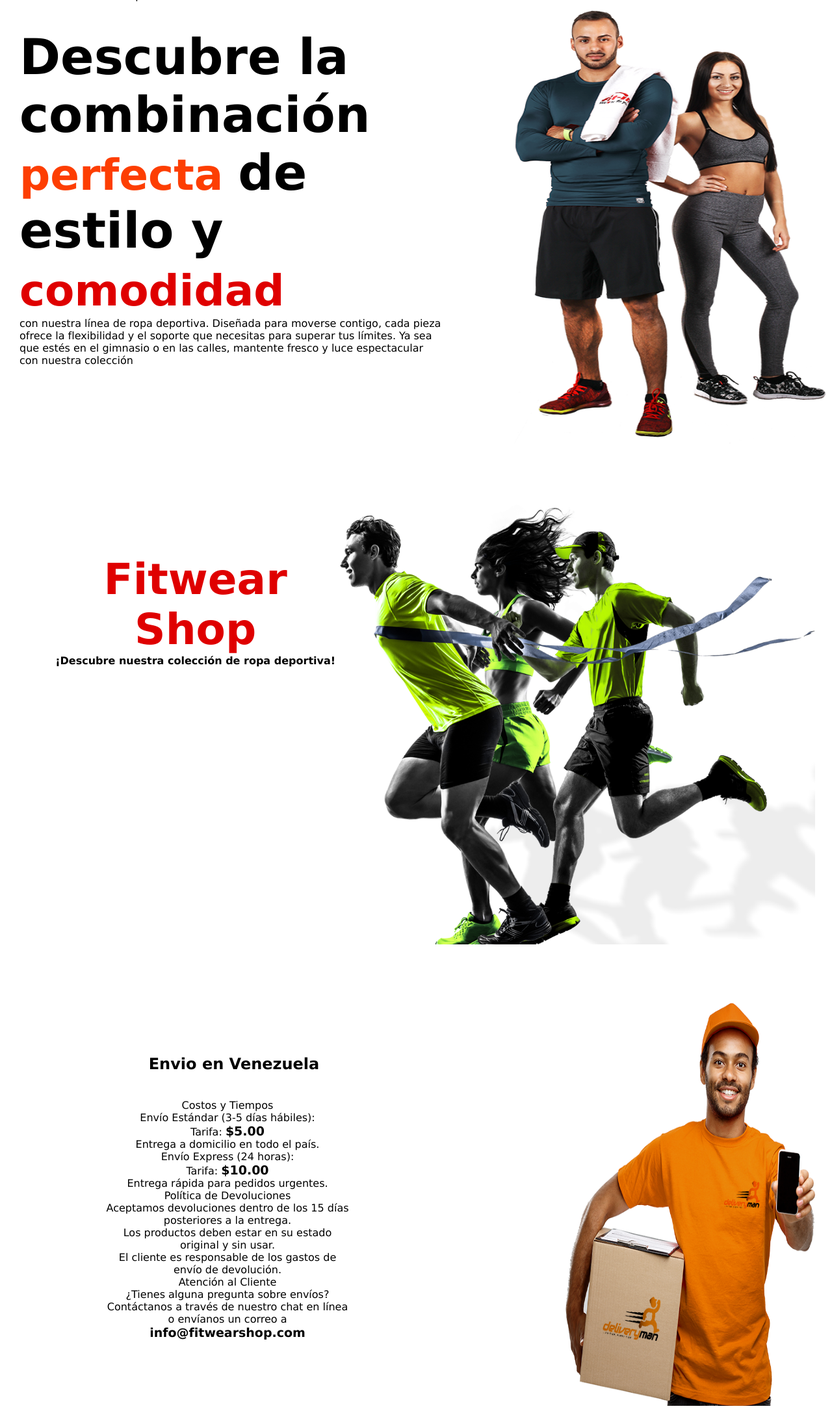
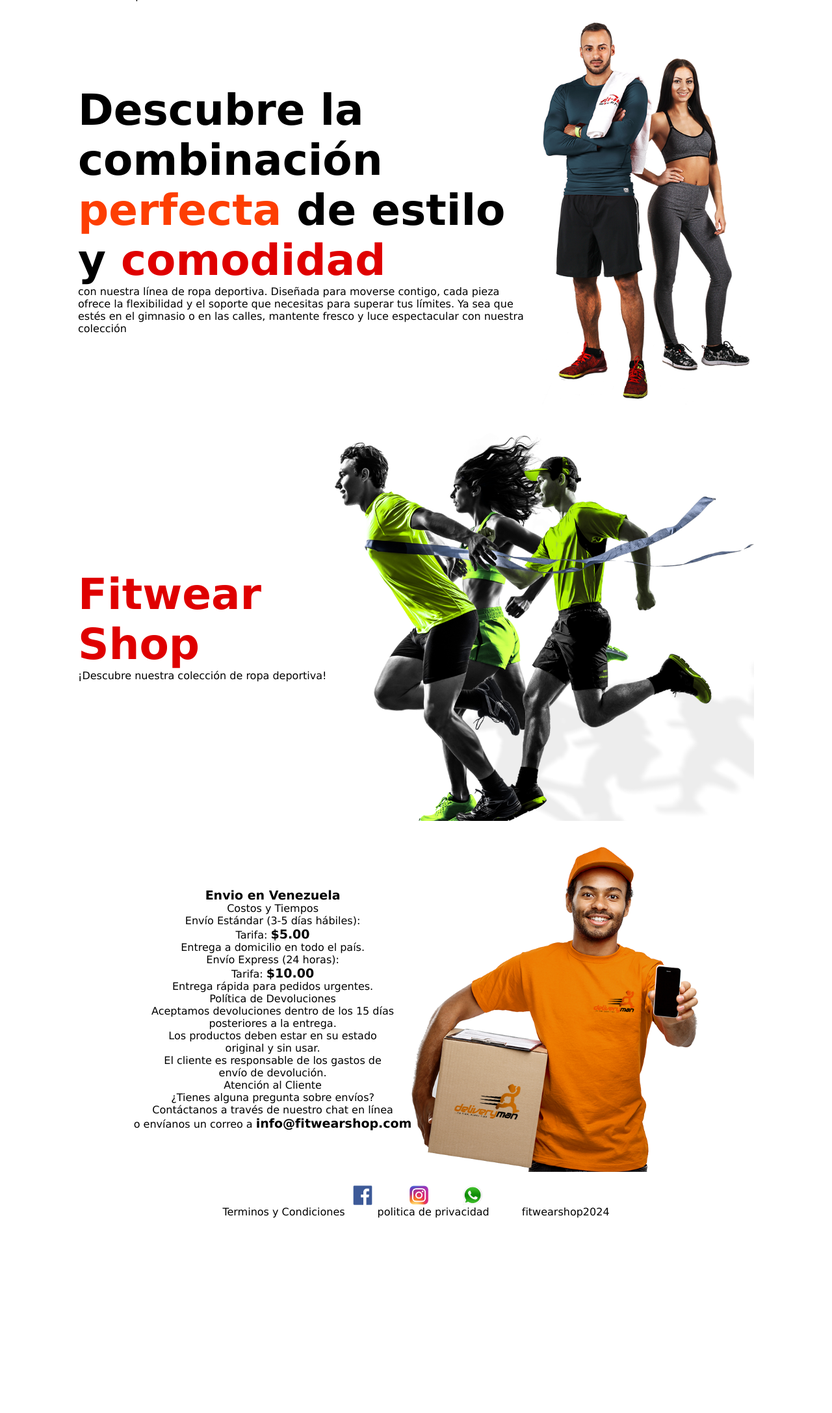
Before and after one commit to oscar9lopezl/mi_primer_proyecto, a plain HTML site: page index.html in a window 1280 px wide. Shown: the part 1476-3650 px from the top of the page at 65% size. After the commit the page ends 3350 px from the top, so only its background shows below. Drawn offline with Linux system fonts and the light colour scheme.

Commit message:
arregle los errores en index y css

```diff
--- a/index.html
+++ b/index.html
@@ -120,7 +120,7 @@
                     <h3> Precio:
                         $19.99.</h3>
                 </div>
-                <div >
+                <div>
                     <img src="assets/pngwing.com.png "
                         alt="chica de test blanca vestida con un top rojo con negro y licra a juego con el top">
                     <button class="boton">Comprar</button>
@@ -150,43 +150,44 @@
 
         </section>
 
-        <section>
+        <section class="descu">
+
+
             <div>
-                <img src="assets/esta.png" alt="" class="imagen3">
-                <div class="descu">
-                    <h2 class="let"> Descubre la combinación <span class="naranja"> perfecta </span> de estilo y
+                <h2 class="descuh2 "> Descubre la combinación <span class="naranja"> perfecta </span> de estilo y
                     <span class="rojo">comodidad</span>
                 </h2>
-                    <p class="ppp"> con nuestra línea de ropa deportiva.
+
+                <p> con nuestra línea de ropa deportiva.
                     Diseñada para moverse contigo, cada pieza ofrece
                     la flexibilidad y el soporte que necesitas para
                     superar tus límites. Ya sea que estés en el gimnasio
                     o en las calles, mantente fresco y luce espectacular
                     con nuestra colección
                 </p>
+            </div>
+            <img src="assets/esta.png" alt="">
 
+        </section>
 
-                </div>
-            </div>
-        </section>
         <section class="contened">
-            <div class="centrar">
-                <h2 class="esta"> Fitwear Shop </h2>
-                <p class="text"> ¡Descubre nuestra
+            <div>
+                <h2 class="rojo"> Fitwear Shop </h2>
+                <p> ¡Descubre nuestra
                     colección de ropa deportiva! </p>
             </div>
-            <img src="assets/pngwing.com (10).png" alt="" class="imagen4">
+            <img src="assets/pngwing.com (10).png" alt="">
         </section>
 
         <section class="conenvio">
-            <img src="assets/pngwing.com (14).png" alt="" class="envioimg">
 
 
-            <h3 class="enviotex">Envio en Venezuela <h3>
-                    <div class="par ">
+            <div>
+                <h3>Envio en Venezuela <h3>
+
                         <p> Costos y Tiempos </p>
-                        <p> Envío Estándar (3-5 días hábiles):
-                        <p>
+                        <p> Envío Estándar (3-5 días hábiles):</p>
+
                         <p>Tarifa: <span class="envi"> $5.00</span></p>
                         <p> Entrega a domicilio en todo el país.</p>
                         <p>Envío Express (24 horas):</p>
@@ -205,26 +206,31 @@
                         <p> o envíanos un correo a <span class="envi"> info@fitwearshop.com </p>
 
             </div>
+            <img src="assets/pngwing.com (14).png" alt="">
         </section>
     </main>
 
 
 
     <footer>
-        <div class="footer">
-            <img class="foot__img" src="assets/pngwing.com (11).png" alt="">
-            <img class="foot__imgc" src="assets/pngwing.com (13).png" alt="=">
-            <img class="foot__img" src="assets/pngwing.com (12).png" alt="=">
+
+
+
+    <div class=" footer">
+         <img src="assets/pngwing.com (11).png" alt="">
+         <img src="assets/pngwing.com (12).png" alt="">
+         <img src="assets/pngwing.com (13).png" alt="">
     </div>
 
-        <div class="footer__redsociales">
+   <div class="footer__hijo">
         <h4>Terminos y Condiciones</h4>
-
 
         <h4>politica de privacidad </h4>
 
 
         <h4>fitwearshop2024</h4>
+
+    </div>
     </div>
 
 
--- a/style.css
+++ b/style.css
@@ -158,28 +158,12 @@ h4 {
     max-height: 600px;
 }
 
-.izquierda {
-    text-align: left;
-}
-
-.derecha {
-    max-width: 100%;
-    height: auto;
 
 
 
-}
-
-.textoju {
-
-    justify-content: center;
-}
 
 
-.mujer {
-    float: right;
-    padding-top: -300px;
-}
+
 
 .flex {
     display: flex;
@@ -188,9 +172,6 @@ h4 {
 
 }
 
-.pp {
-    color: white;
-}
 
 .etiquetas {
     display: grid;
@@ -217,31 +198,12 @@ h4 {
 
 }
 
-.item {
-    flex: 1;
-}
 
 
 
 
 
-.ropa {
-    display: flex;
-    border: solid black;
-    margin-top: 20px;
-    padding-left: 30px;
-    flex-grow: 1;
-    justify-content: center;
 
-}
-
-
-.imagenes {
-    width: 20vw;
-    height: 50vh;
-
-    margin-top: 20px;
-}
 
 .ventas {
 display: flex;
@@ -279,89 +241,69 @@ display: flex;
 
 }
 
-.conte {
 
+
+
+.footer {
     display: flex;
-    flex-direction: column;
-    text-align: center;
     justify-content: center;
-    height: 100vh;
-    width: 33vw;
-    padding: 20px 40px 20px 20px;
-    margin: 20px 40px 20px 20px;
+    align-items: center;
+
+    gap: 50px;
 }
 
-.boton2 {
-    padding: 15px 15px;
-    border-radius: 5px;
-    border: solid 8px red;
-    font-family: 'Segoe UI', 'Times New Roman', Times, serif;
-    box-shadow: 5px 5px 5px var(--color-shadow);
-    color: rgb(228, 18, 18);
-    font-size: 19px;
-    font-weight: 500;
-    background-color: red;
+.footer img {
+    max-height: 32px;
 
 }
 
-.footer {
+.footer__hijo {
+    display: flex;
+    justify-content: center;
+    align-items: center;
 
-    padding-left: 600px;
 
+    background-color: transparent;
+    gap: 50px;
+}
+
+
+
+
+
+.descu {
+
+    display: flex;
+    justify-content: center;
+    align-items: center;
+    padding: 20px 120px;
+    background-color:transparent;
+}
+
+.descuh2 {
+    color: black;
+    font-size: 66px;
+    font-weight: 700;
+}
+.descu img{
+    max-height: 600px;
 
 }
 
-.redsocil {
-    display: flex;
-    align-items: center;
-
-
-}
-
-.foot__img {
-    height: 5vh;
-    width: 5vw;
-    align-items: center;
-    justify-content: right;
-
-
-}
-
-.foot__imgc {
-    height: 5vh;
-    width: 5vw;
-    align-items: center;
-    justify-content: center;
-
-
-}
-
-.footer__redsociales {
-    display: flex;
-    align-items: center;
-    justify-content: center;
-    text-align: center;
-    gap: 50px;
-}
-
-.descu {
-    display: flex;
-    flex-direction: column;
-    padding-top: 40px;
-    justify-content: left;
-    margin-right: 600px;
+.descu >p {
+padding:1px 660px 30px 90px; ;
 }
 
 .let {
     color: black;
-    font-size: 76px;
+    font-size: 66px;
     font-weight: 700;
-    padding-left: 30px;
+   padding: 60px 660px 30px 90px;
 }
 
 .ppp {
     padding-left: 30px;
-    text-align: left;
+
 }
 
 .rojo {
@@ -386,14 +328,15 @@ display: flex;
 
 .contened {
     display: flex;
-
-    text-align: left;
-    padding-top: 90px;
-    height: 100vh;
-    width: 98vw;
-    padding-left: 80px;
+    justify-content: center;
+    align-items: center;
+    padding: 20px 120px;
+    background-color:transparent;
 }
 
+.contened img{
+    max-height: 600px;
+}
 .imagen4 {
     float: inline-end;
     width: 80vw;
@@ -430,11 +373,17 @@ display: flex;
 
 .conenvio {
 
-    text-align: center;
-    height: 80vh;
-    width: 98vw;
+    display: flex;
+    justify-content: center;
+    align-items: center;
+    padding: 20px 100px;
+    background-color:transparent;
+}
 
+.conenvio img{
+    max-height: 500px;
 }
+
 
 .enviotex {
     margin-top: 60px;
```
Lines whose indentation alone changed are shown as unchanged.
